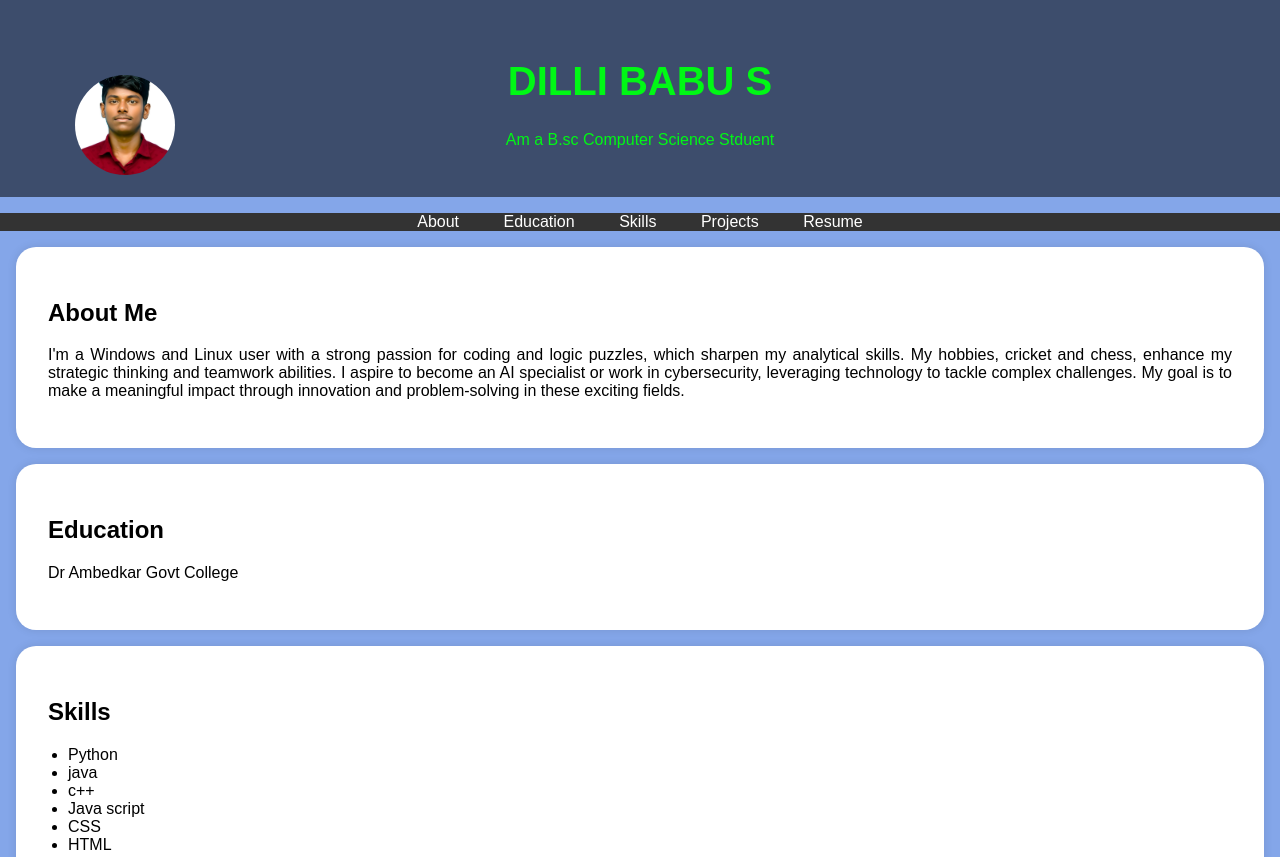
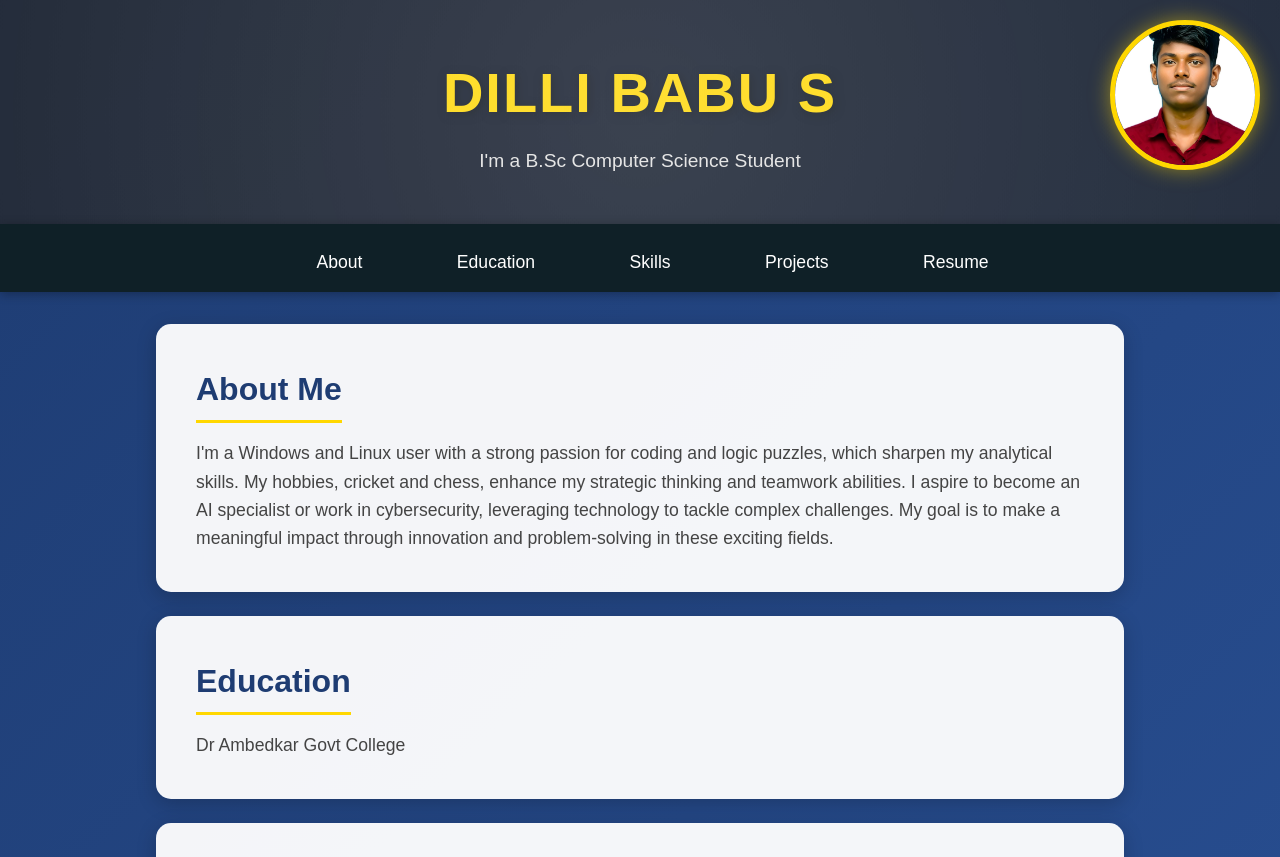
Before and after one commit to Dillibk15/Digitialportpolio, a plain HTML site: page index.html in a window 1280 px wide. Shown: the top 857 px of the page. Drawn offline with Linux system fonts and the light colour scheme.

Commit message:
index.html

```diff
--- a/index.html
+++ b/index.html
@@ -1,103 +1,194 @@
 <!DOCTYPE html>
 <html>
 <head>
-    <title>Portfolio</title>
+    <title>Portfolio - Dilli Babu S</title>
     <style>
-        body {
-            font-family: Arial, sans-serif;
+        * {
             margin: 0;
             padding: 0;
-            background-color: #84a6e9;
+            box-sizing: border-box;
+        }
+
+        body {
+            font-family: 'Poppins', Arial, sans-serif;
+            background: linear-gradient(135deg, #1e3c72, #2a5298);
+            color: #fff;
+            line-height: 1.6;
         }
 
         header {
-            background-color: #00000088;
-            color: #00f815;
+            background: rgba(0, 0, 0, 0.7);
+            padding: 3rem 0;
             text-align: center;
-            padding: 2rem 0;
-            position: relative; /* Add this */
+            position: relative;
+            overflow: hidden;
+        }
+
+        header::before {
+            content: '';
+            position: absolute;
+            top: -50%;
+            left: -50%;
+            width: 200%;
+            height: 200%;
+            background: radial-gradient(circle, rgba(255, 255, 255, 0.2), transparent);
+            animation: glow 10s infinite;
+        }
+
+        @keyframes glow {
+            0% { transform: scale(1); }
+            50% { transform: scale(1.2); }
+            100% { transform: scale(1); }
         }
 
         .header-content h1 {
-            font-size: 2.5rem;
+            font-size: 3.5rem;
+            font-weight: 700;
+            color: #ffd700;
+            text-transform: uppercase;
+            letter-spacing: 2px;
+            text-shadow: 2px 2px 10px rgba(0, 0, 0, 0.5);
         }
 
-        /* Add styles for the round profile picture */
+        .header-content p {
+            font-size: 1.2rem;
+            color: #e0e0e0;
+            margin-top: 0.5rem;
+        }
+
         .profile-picture {
-            width: 100px; /* Adjust the size as needed */
-            height: 100px;
-            border-radius: 75%; /* Create a circular shape */
-            object-fit: cover; /* To ensure the image fills the circular area */
-            position: absolute; /* Add this */
-            top: 75px; /* Adjust top position as needed */
-            left: 75px; /* Adjust left position as needed */
+            width: 150px;
+            height: 150px;
+            border-radius: 50%;
+            border: 5px solid #ffd700;
+            object-fit: cover;
+            position: absolute;
+            top: 20px;
+            right: 20px;
+            box-shadow: 0 0 20px rgba(255, 215, 0, 0.5);
+            transition: transform 0.3s ease;
+        }
+
+        .profile-picture:hover {
+            transform: scale(1.1);
         }
 
         nav {
-            background-color: #333;
-            color: #fff;
+            background: #0f2027;
+            padding: 1rem 0;
             text-align: center;
+            position: sticky;
+            top: 0;
+            z-index: 10;
+            box-shadow: 0 2px 10px rgba(0, 0, 0, 0.3);
         }
 
         nav ul {
-            list-style-type: none;
-            padding: 0;
+            list-style: none;
         }
 
         nav ul li {
             display: inline;
-            margin: 0 20px;
+            margin: 0 30px;
         }
 
         nav ul li a {
+            color: #fff;
             text-decoration: none;
-            color: #fff;
+            font-size: 1.1rem;
+            font-weight: 500;
+            padding: 8px 15px;
+            border-radius: 25px;
+            transition: background 0.3s ease, color 0.3s ease;
+        }
+
+        nav ul li a:hover {
+            background: #ffd700;
+            color: #0f2027;
+        }
+
+        .container {
+            max-width: 1000px;
+            margin: 2rem auto;
+            padding: 0 1rem;
         }
 
         .section-content {
-            background-color: #fff;
-            padding: 2rem;
-            margin: 1rem;
-            border-radius: 20px;
-            box-shadow: 0 0 10px rgba(0, 0, 0, 0.1);
-            text-align: justify;
+            background: rgba(255, 255, 255, 0.95);
+            color: #333;
+            padding: 2.5rem;
+            margin: 1.5rem 0;
+            border-radius: 15px;
+            box-shadow: 0 5px 20px rgba(0, 0, 0, 0.2);
+            position: relative;
+            overflow: hidden;
+            transition: transform 0.3s ease;
+        }
+
+        .section-content:hover {
+            transform: translateY(-10px);
+        }
+
+        .section-content h2 {
+            font-size: 2rem;
+            color: #1e3c72;
+            margin-bottom: 1rem;
+            border-bottom: 3px solid #ffd700;
+            display: inline-block;
+            padding-bottom: 0.3rem;
+        }
+
+        .section-content p, .section-content ul {
+            font-size: 1.1rem;
+            color: #444;
+        }
+
+        ul {
+            list-style-type: square;
+            padding-left: 25px;
+            margin-top: 0.5rem;
         }
 
         .download-button {
-            background-color: #333;
+            display: inline-block;
+            background: #1e3c72;
             color: #fff;
-            padding: 0.5rem 1rem;
+            padding: 0.8rem 2rem;
             text-decoration: none;
-            border-radius: 20px;
-            display: inline-block;
-            margin-top: 10px;
-            align-self: center;
+            font-size: 1.1rem;
+            border-radius: 30px;
+            margin-top: 1rem;
+            transition: background 0.3s ease, transform 0.3s ease;
         }
 
         .download-button:hover {
-            background-color: #555;
+            background: #ffd700;
+            color: #1e3c72;
+            transform: scale(1.05);
         }
 
         footer {
+            background: #0f2027;
+            padding: 1.5rem 0;
             text-align: center;
-            padding: 1rem 0;
-            background-color: #333;
-            color: #fff;
+            font-size: 1rem;
+            color: #e0e0e0;
+            position: relative;
+            bottom: 0;
+            width: 100%;
         }
 
-        ul {
-            list-style-type: disc;
-            padding-left: 20px;
+        footer p {
+            margin: 0;
         }
     </style>
 </head>
 <body>
     <header>
         <div class="header-content">
-            <!-- Add your profile picture here -->
-            <img src="crt pass port size photo.jpg" alt="Your Profile Picture" class="profile-picture">
-            <h1>DILLI BABU S </h1>
-            <p>Am a B.sc Computer Science Stduent</p>
+            <img src="crt pass port size photo.jpg" alt="Dilli Babu's Profile Picture" class="profile-picture">
+            <h1>DILLI BABU S</h1>
+            <p>I'm a B.Sc Computer Science Student</p>
         </div>
     </header>
 
@@ -108,27 +199,21 @@
             <li><a href="#skills">Skills</a></li>
             <li><a href="#projects">Projects</a></li>
             <li><a href="#resume">Resume</a></li>
-
         </ul>
     </nav>
 
+    <div class="container">
         <section id="about">
             <div class="section-content">
                 <h2>About Me</h2>
-            <p>I'm a <b> </b> Windows and Linux user with a strong passion for coding and logic puzzles, which sharpen my analytical skills. My
-            hobbies, cricket and chess, enhance my strategic thinking and teamwork abilities. I aspire to become an AI specialist or
-            work in cybersecurity, leveraging technology to tackle complex challenges. My goal is to make a meaningful impact
-            through innovation and problem-solving in these exciting fields.</p>
-
+                <p>I'm a Windows and Linux user with a strong passion for coding and logic puzzles, which sharpen my analytical skills. My hobbies, cricket and chess, enhance my strategic thinking and teamwork abilities. I aspire to become an AI specialist or work in cybersecurity, leveraging technology to tackle complex challenges. My goal is to make a meaningful impact through innovation and problem-solving in these exciting fields.</p>
             </div>
         </section>
 
         <section id="education">
             <div class="section-content">
                 <h2>Education</h2>
-            <p>Dr Ambedkar Govt College </p>
-
-
+                <p>Dr Ambedkar Govt College</p>
             </div>
         </section>
 
@@ -136,11 +221,10 @@
             <div class="section-content">
                 <h2>Skills</h2>
                 <ul>
-
                     <li>Python</li>
-                <li>java</li>
-                <li>c++</li>
-                <li>Java script</li>
+                    <li>Java</li>
+                    <li>C++</li>
+                    <li>JavaScript</li>
                     <li>CSS</li>
                     <li>HTML</li>
                 </ul>
@@ -152,35 +236,30 @@
                 <h2>Projects</h2>
                 <ul>
                     <li><a href="#">Digital Portfolio</a></li>
-                <!-- Add more project links here -->
                 </ul>
             </div>
         </section>
 
         <section id="resume">
-
             <div class="section-content">
+                <h2>Resume</h2>
                 <center>
-            <h2>Resume</h2>
                     <a href="Black and White Clean Professional A4 Resume.pdf" target="_blank" class="download-button">Download CV</a>
                 </center>
             </div>
-
         </section>
+    </div>
 
     <footer>
-        <p>&copy; 2025 DILLI BABU S</p>
+        <p>© 2025 DILLI BABU S</p>
     </footer>
 
     <script>
-        // Smooth scrolling to section when clicking on navigation links
         document.querySelectorAll('a[href^="#"]').forEach(anchor => {
             anchor.addEventListener('click', function(e) {
                 e.preventDefault();
-
                 const targetId = this.getAttribute('href').substring(1);
                 const targetElement = document.getElementById(targetId);
-
                 if (targetElement) {
                     window.scrollTo({
                         top: targetElement.offsetTop,
```
Lines whose indentation alone changed are shown as unchanged.
